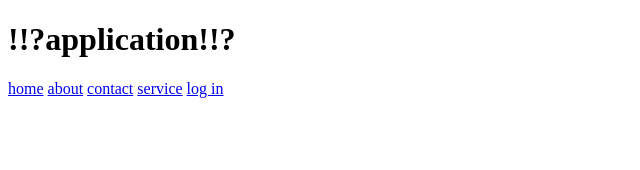
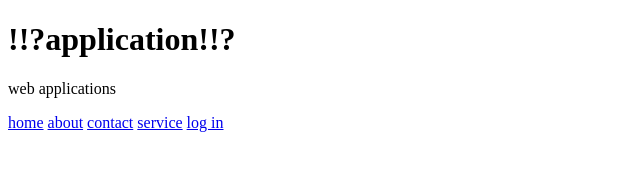
Before and after one commit to akshayab03/master, a plain HTML site: page index.html in a window 1280 px wide. Shown: the whole page, without its empty margins (0-640 px from the left). Drawn offline with Linux system fonts and the light colour scheme.

Commit message:
Update index.html

```diff
--- a/index.html
+++ b/index.html
@@ -6,6 +6,7 @@
     </head>
     <body>
         <h1>!!?application!!?</h1>
+        <p>web applications</p>
         <a href="home.html">home</a>
         <a href="about.html">about</a>
         <a href="contact.html">contact</a>
```
